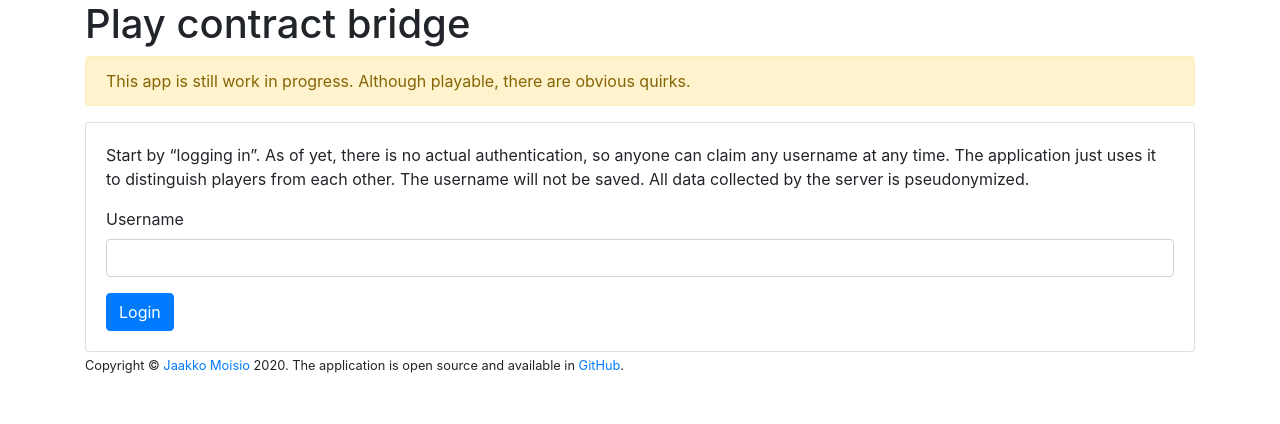
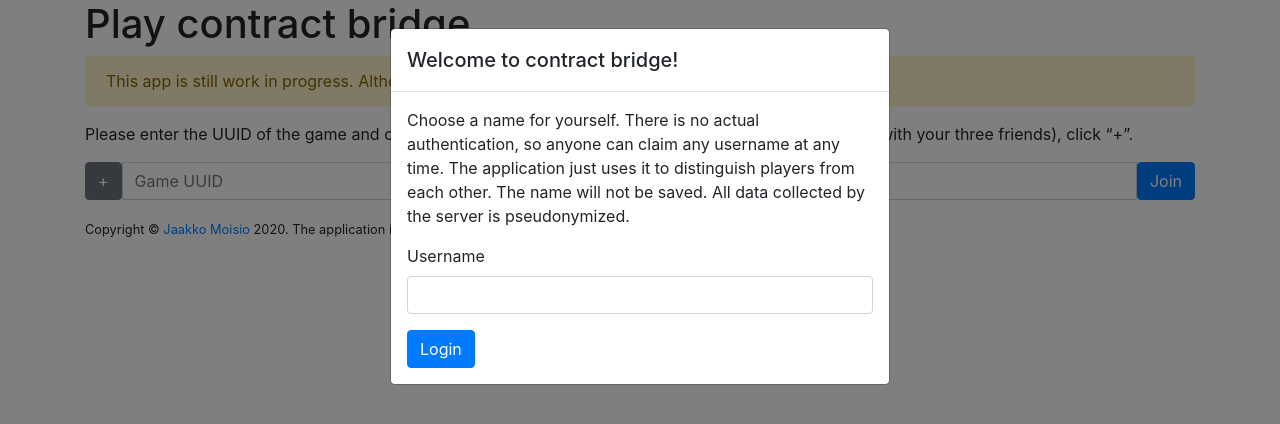
Before and after one commit to jasujm/bridgeapp, a Vue app in the folder frontend/: page /games in a window 1280 px wide. Shown: the top 424 px of the page. Built offline with nearby package versions, Linux system fonts and the light colour scheme.

Commit message:
[frontend] Make login a modal

```diff
--- a/frontend/src/App.vue
+++ b/frontend/src/App.vue
@@ -10,7 +10,7 @@
         </b-alert>
         <main>
             <Login v-if="!$store.getters.isLoggedIn" />
-            <RouterView v-else />
+            <RouterView />
         </main>
         <footer>
             <small>
--- a/frontend/src/components/GameSelector.vue
+++ b/frontend/src/components/GameSelector.vue
@@ -1,9 +1,10 @@
 <template>
 <div class="game-selector">
     <p>
-        Hello, {{ $store.state.username }}! Let's play bridge. Please enter the
-        UUID of the game and click “Join”. Or to create a new game (whose UUID
-        you can share with your three friends), click “+”.
+        <span v-if="$store.state.username">Hello, {{ $store.state.username }}!</span>
+        Please enter the UUID of the game and click “Join”. Or
+        to create a new game (whose UUID you can share with your three friends),
+        click “+”.
     </p>
     <validation-observer v-slot="{ handleSubmit }" slim>
         <b-form @submit.prevent="handleSubmit(joinGame)">
--- a/frontend/src/components/Login.vue
+++ b/frontend/src/components/Login.vue
@@ -1,14 +1,18 @@
 <template>
-<div class="login">
-    <b-card>
-        <b-card-text>
-            Start by “logging in”. As of yet, there is no actual authentication,
-            so anyone can claim any username at any time. The application just
-            uses it to distinguish players from each other. The username will
-            not be saved. All data collected by the server is pseudonymized.
-        </b-card-text>
+<b-modal
+    class="login"
+    :static="testing"
+    :visible="!$store.getters.isLoggedIn"
+    title="Welcome to contract bridge!"
+    hide-footer no-close-on-esc no-close-on-backdrop hide-header-close>
+    <p>
+        Choose a name for yourself. There is no actual authentication, so anyone
+        can claim any username at any time. The application just uses it to
+        distinguish players from each other. The name will not be saved. All
+        data collected by the server is pseudonymized.
+    </p>
     <validation-observer v-slot="{ handleSubmit }" slim>
-            <b-form @submit.prevent="handleSubmit(login)">
+        <b-form @submit.stop.prevent="handleSubmit(login)">
             <validation-provider name="Username" rules="required" v-slot="validationContext">
                 <b-form-group label-for="username" label="Username">
                     <b-form-input
@@ -24,17 +28,21 @@
             <b-button type="submit" variant="primary">Login</b-button>
         </b-form>
     </validation-observer>
-    </b-card>
-</div>
+</b-modal>
 </template>
 
 <script lang="ts">
-import Component, { mixins } from 'vue-class-component'
-import { ValidationMixin } from './validation';
+import Component, { mixins } from "vue-class-component";
+import { ValidationMixin } from "./validation";
 
 @Component
 export default class Login extends mixins(ValidationMixin) {
     private readonly username = "";
+
+    private get testing() {
+        // Ugh...
+        return process.env.NODE_ENV == "test";
+    }
 
     login() {
         this.$store.dispatch("login", this.username);
```
Lines whose indentation alone changed are shown as unchanged.
